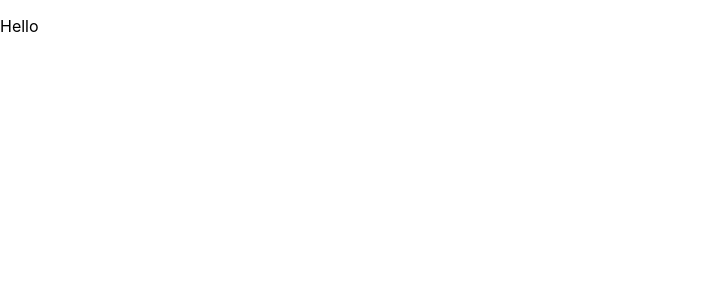
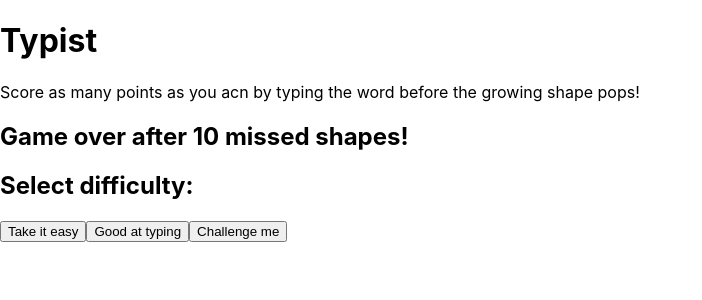
Before and after one commit to MNWN-1115/Typist, a React (Create React App) app: page / in a window 1280 px wide. Shown: the top 300 px of the page, without its empty margins (0-702 px from the left). Built offline with nearby package versions, Linux system fonts and the light colour scheme.

Commit message:
MainPage setup

```diff
--- a/public/index.html
+++ b/public/index.html
@@ -7,8 +7,6 @@
     <title>Typist</title>
   </head>
   <body>
-
-    <div id="root"></div>
-
+    <div id="app"></div>
   </body>
 </html>
--- a/src/App.js
+++ b/src/App.js
@@ -1,4 +1,5 @@
 import React, { Component } from 'react';
+import MainPage from '../src/components/MainPage';
 import './App.css';
 
 class App extends Component {
@@ -6,9 +7,7 @@ class App extends Component {
     return (
       <div className="App">
         <header className="App-header">
-          <p>
-            Hello
-          </p>
+          <MainPage />
         </header>
       </div>
     );
--- a/src/components/MainPage.js
+++ b/src/components/MainPage.js
@@ -0,0 +1,19 @@
+import React from 'react';
+
+const MainPage = () => {
+  return (
+    <div>
+      <h1>Typist</h1>
+      <p>Score as many points as you acn by typing the word before the growing shape pops!</p>
+      <h2>Game over after 10 missed shapes!</h2>
+      <h2>Select difficulty:</h2>
+      <div>
+        <button>Take it easy</button>
+        <button>Good at typing</button>
+        <button>Challenge me</button>
+      </div>
+    </div>
+  );
+};
+
+export default MainPage;
--- a/src/index.js
+++ b/src/index.js
@@ -3,4 +3,4 @@ import ReactDOM from 'react-dom';
 import './index.css';
 import App from './App';
 
-ReactDOM.render(<App />, document.getElementById('root'));
+ReactDOM.render(<App />, document.getElementById('app'));
```
Also changed, not shown: src/ScorePage.js (deleted), src/components/ScorePage.js (added).
